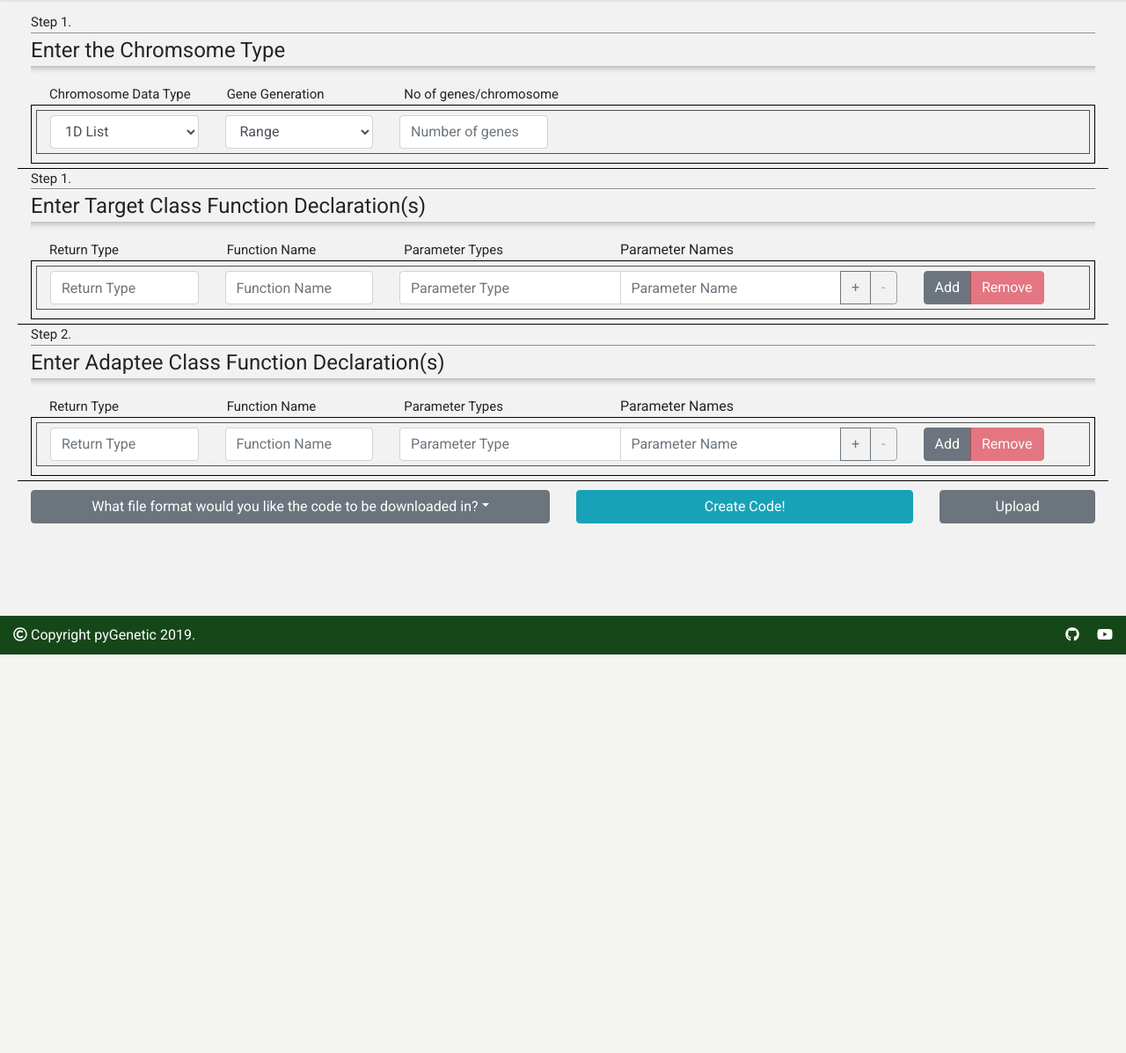
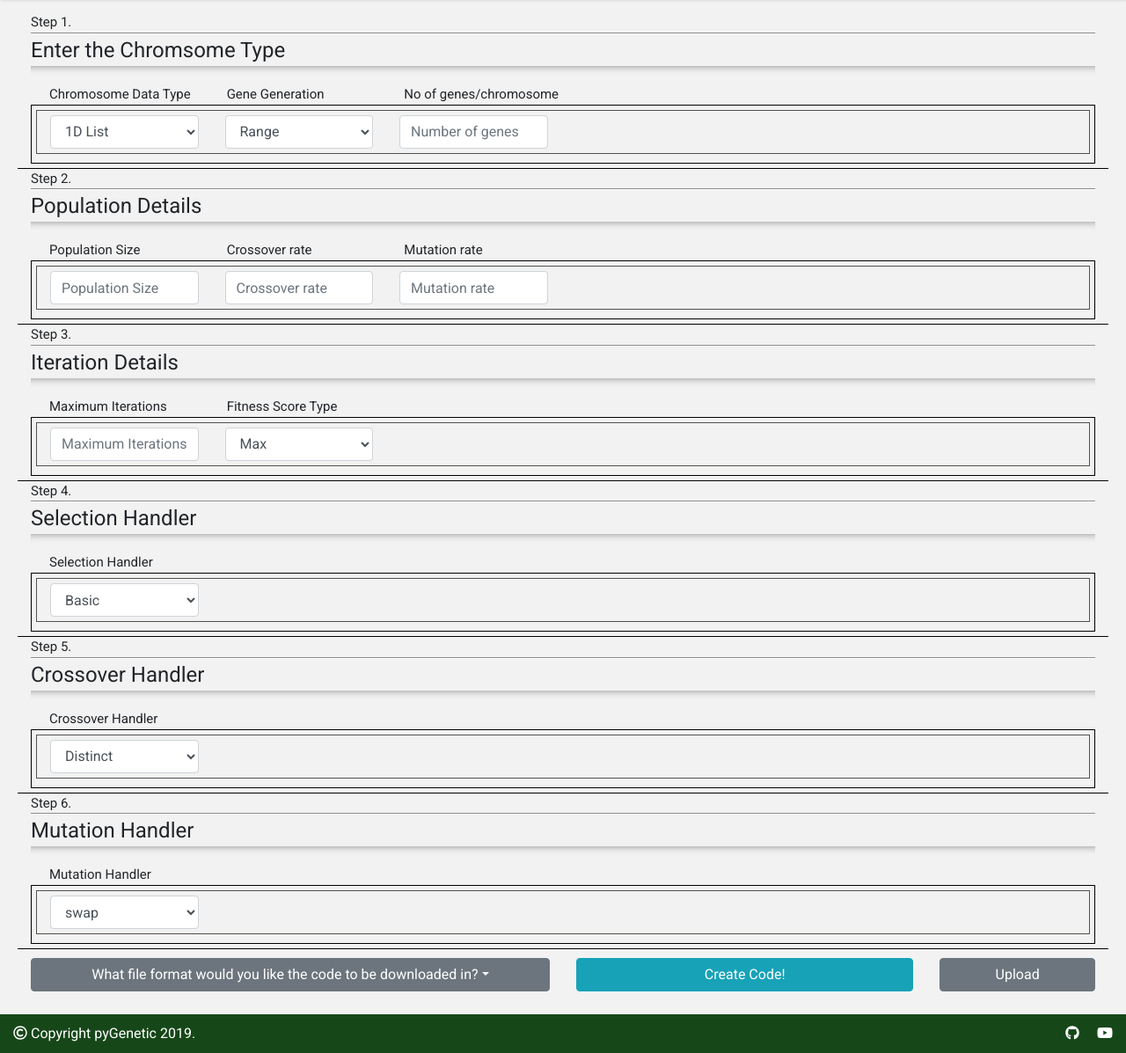
Before and after one commit to dannyi96/pygenetic, a Python web app: template flask/templates/features/ga_online.html in a window 1280 px wide. Shown: the part 56-1253 px from the top of the page at 88% size. Before the commit the page ends 800 px from the top, so only its background shows below. Run offline with Jinja, Linux system fonts and the light colour scheme; the template is opened without the code that fills it, so the values that code supplies are empty; some libraries are stand-ins or nearby versions.

Commit message:
Added fields in UI

```diff
--- a/flask/templates/features/ga_online.html
+++ b/flask/templates/features/ga_online.html
@@ -116,18 +116,19 @@
             </div>
         </div>
     </div>
+
     <div class="row" style="border-bottom: 1px solid black">
         <div class="col-xl-12 col-lg-12 col-md-12 col-12 noPadColumn" id="funcDeclWrapper">
             <div class="container-fluid">
                 <div class="row">
                     <div class="col-xl-12 col-lg-12 col-md-12 col-12" id="stepsRowName">
-                        Step 1.
+                        Step 2.
                     </div>
                 </div>
                 <hr class="fancyHorLine2">
                 <div class="row">
                     <div class="col-xl-12 col-lg-12 col-md-12 col-12" id="stepsRowInfo">
-                        Enter Target Class Function Declaration(s)
+                        Population Details
                     </div>
                 </div>
                 <hr class="fancyHorLine1">
@@ -136,50 +137,87 @@
                         <div class="container-fluid">
                             <div class="row">
                                 <div class="col-xl-2 col-lg-2 col-md-2 col-2">
-                                    <span class="monkeyPatchShiftToRight"> Return Type </span>
+                                    <span class="monkeyPatchShiftToRight"> Population Size </span>
                                 </div>
                                 <div class="col-xl-2 col-lg-2 col-md-2 col-2">
-                                    <span class="monkeyPatchShiftToRight"> Function Name </span>
+                                    <span class="monkeyPatchShiftToRight"> Crossover rate </span>
                                 </div>
-                                <div class="col-xl-2 col-lg-2 col-md-2 col-2">
-                                    <span class="monkeyPatchShiftToRight"> Parameter Types </span>
-                                </div>
-                                <div class="col-xl-6 col-lg-6 col-md-6 col-6">
-                                    <span style="margin-left: 50px;"> Parameter Names </span>
+                                <div class="col-xl-3 col-lg-3 col-md-3 col-3">
+                                    <span class="monkeyPatchShiftToRight"> Mutation rate </span>
                                 </div>
                             </div>
                             <div class="row" id="targetFuncDeclDivRow">
                                 <div class="col-xl-12 col-lg-12 col-md-12 col-12 customBorder funcToDelete noPadColumn">
                                     <div class="container-fluid repeatableTargetFuncDeclList">
                                         <div class="row">
+
                                             <div class="col-xl-2 col-lg-2 col-md-2 col-2">
-                                                <input type="text" class="form-control validName retTypeName" placeholder="Return Type" aria-label="Return Type" aria-describedby="basic-addon3" tabindex="0" data-toggle="popover" data-trigger="manual" data-placement="left" data-content="Invalid Name">
+                                                <input type="text" class="form-control" placeholder="Population Size" aria-label="Parameter Name" aria-describedby="basic-addon2" tabindex='0' data-toggle='popover' data-trigger='manual' data-placement='left' data-content='Invalid Name'>
                                             </div>
 
                                             <div class="col-xl-2 col-lg-2 col-md-2 col-2">
-                                                <input type="text" class="form-control validName funcName" placeholder="Function Name" aria-label="Function Name" aria-describedby="basic-addon4" tabindex='0' data-toggle='popover' data-trigger='manual' data-placement='top' data-content='Invalid Name'>
+                                                <input type="text" class="form-control" placeholder="Crossover rate" aria-label="Parameter Name" aria-describedby="basic-addon2" tabindex='0' data-toggle='popover' data-trigger='manual' data-placement='left' data-content='Invalid Name'>
                                             </div>
 
-                                            <div class="col-xl-6 col-lg-6 col-md-6 col-6 paramDiv">
-                                                <div class="input-group repeatableTargetParamListGroup">
-                                                    <input type="text" class="form-control validName paramType" placeholder="Parameter Type" aria-label="Parameter Type" aria-describedby="basic-addon2" tabindex='0' data-toggle='popover' data-trigger='manual' data-placement='left' data-content='Invalid Name'>
-
-                                                    <input type="text" class="form-control validName paramName" placeholder="Parameter Name" aria-label="Parameter Name" aria-describedby="basic-addon2" tabindex='0' data-toggle='popover' data-trigger='manual' data-placement='left' data-content='Invalid Name'>
-                                                    <div class="input-group-append">
-                                                        <button class="btn btn-outline-secondary addTargetParameterBtn" type="button" data-toggle="tooltip" data-placement="top" title="Add another parameter">+</button>
-                                                        <button class="btn btn-outline-secondary delTargetParameterBtn" type="button" data-toggle="tooltip" data-placement="top" title="Delete this parameter" style="pointer-events: none;" disabled>-</button>
+                                            <div class="col-xl-2 col-lg-2 col-md-2 col-2">
+                                                <input type="text" class="form-control" placeholder="Mutation rate" aria-label="Parameter Name" aria-describedby="basic-addon2" tabindex='0' data-toggle='popover' data-trigger='manual' data-placement='left' data-content='Invalid Name'>
+                                            </div>
+                                        </div>
+                                    </div>
+                                </div>
+                            </div>
+                        </div>
+                    </div>
+                </div>
             </div>
         </div>
     </div>
 
-                                            <div class="col-xl-2 col-lg-2 col-md-2 col-2">
-                                                <div class="btn-toolbar" role="toolbar" aria-label="Toolbar with button groups">
-                                                    <div class="btn-group mr-2" role="group" aria-label="First group">
-                                                        <button class="btn btn-secondary addFuncDeclBtn" type="button" data-toggle="tooltip" data-placement="top" title="Add another function">Add</button>
-                                                        <button class="btn btn-danger delFuncDeclBtn" type="button" data-toggle="tooltip" data-placement="top" title="Delete this function" disabled>Remove</button>
+
+    <div class="row" style="border-bottom: 1px solid black">
+        <div class="col-xl-12 col-lg-12 col-md-12 col-12 noPadColumn" id="funcDeclWrapper">
+            <div class="container-fluid">
+                <div class="row">
+                    <div class="col-xl-12 col-lg-12 col-md-12 col-12" id="stepsRowName">
+                        Step 3.
                     </div>
                 </div>
+                <hr class="fancyHorLine2">
+                <div class="row">
+                    <div class="col-xl-12 col-lg-12 col-md-12 col-12" id="stepsRowInfo">
+                        Iteration Details
                     </div>
+                </div>
+                <hr class="fancyHorLine1">
+                <div class="row" id="targetFuncDeclWrapperRow">
+                    <div class="col-xl-12 col-lg-12 col-md-12 col-12">
+                        <div class="container-fluid">
+                            <div class="row">
+                                <div class="col-xl-2 col-lg-2 col-md-2 col-2">
+                                    <span class="monkeyPatchShiftToRight"> Maximum Iterations </span>
+                                </div>
+                                <div class="col-xl-2 col-lg-2 col-md-2 col-2">
+                                    <span class="monkeyPatchShiftToRight"> Fitness Score Type </span>
+                                </div>
+                            </div>
+                            <div class="row" id="targetFuncDeclDivRow">
+                                <div class="col-xl-12 col-lg-12 col-md-12 col-12 customBorder funcToDelete noPadColumn">
+                                    <div class="container-fluid repeatableTargetFuncDeclList">
+                                        <div class="row">
+
+                                            <div class="col-xl-2 col-lg-2 col-md-2 col-2">
+                                                <input type="text" class="form-control" placeholder="Maximum Iterations" aria-label="Parameter Name" aria-describedby="basic-addon2" tabindex='0' data-toggle='popover' data-trigger='manual' data-placement='left' data-content='Invalid Name'>
+                                            </div>
+
+                                            <div class="col-xl-2 col-lg-2 col-md-2 col-2">
+                                                <select class="form-control">
+                                                    <option value="max">Max</option>
+                                                    <option value="min">Min</option>
+                                                    <option value="equal">Equal</option>
+                                                </select>
+                                            </div>
+
+
                                         </div>
                                     </div>
                                 </div>
@@ -196,62 +234,37 @@
             <div class="container-fluid">
                 <div class="row">
                     <div class="col-xl-12 col-lg-12 col-md-12 col-12" id="stepsRowName">
-                        Step 2.
+                        Step 4.
                     </div>
                 </div>
                 <hr class="fancyHorLine2">
                 <div class="row">
                     <div class="col-xl-12 col-lg-12 col-md-12 col-12" id="stepsRowInfo">
-                        Enter Adaptee Class Function Declaration(s)
+                      Selection Handler
                     </div>
                 </div>
                 <hr class="fancyHorLine1">
-                <div class="row" id="adapteeFuncDeclWrapperRow">
+                <div class="row" id="targetFuncDeclWrapperRow">
                     <div class="col-xl-12 col-lg-12 col-md-12 col-12">
                         <div class="container-fluid">
                             <div class="row">
                                 <div class="col-xl-2 col-lg-2 col-md-2 col-2">
-                                    <span class="monkeyPatchShiftToRight"> Return Type </span>
-                                </div>
-                                <div class="col-xl-2 col-lg-2 col-md-2 col-2">
-                                    <span class="monkeyPatchShiftToRight"> Function Name </span>
-                                </div>
-                                <div class="col-xl-2 col-lg-2 col-md-2 col-2">
-                                    <span class="monkeyPatchShiftToRight"> Parameter Types </span>
-                                </div>
-                                <div class="col-xl-6 col-lg-6 col-md-6 col-6">
-                                    <span style="margin-left: 50px;"> Parameter Names </span>
+                                    <span class="monkeyPatchShiftToRight"> Selection Handler </span>
                                 </div>
                             </div>
-                            <div class="row" id="adapteeFuncDeclDivRow">
+                            <div class="row" id="targetFuncDeclDivRow">
                                 <div class="col-xl-12 col-lg-12 col-md-12 col-12 customBorder funcToDelete noPadColumn">
-                                    <div class="container-fluid repeatableAdapteeFuncDeclList">
+                                    <div class="container-fluid repeatableTargetFuncDeclList">
                                         <div class="row">
                                             <div class="col-xl-2 col-lg-2 col-md-2 col-2">
-                                                <input type="text" class="form-control validName retTypeName" placeholder="Return Type" aria-label="Return Type" aria-describedby="basic-addon3" tabindex="0" data-toggle="popover" data-trigger="manual" data-placement="left" data-content="Invalid Name">
+                                                <select class="form-control">
+                                                    <option value="Basic">Basic</option>
+                                                    <option value="Handler 1">Handler 1</option>
+                                                    <option value="Handler 2">Handler 2</option>
+                                                </select>
                                             </div>
 
-                                            <div class="col-xl-2 col-lg-2 col-md-2 col-2">
-                                                <input type="text" class="form-control validName funcName" placeholder="Function Name" aria-label="Function Name" aria-describedby="basic-addon4" tabindex='0' data-toggle='popover' data-trigger='manual' data-placement='top' data-content='Invalid Name'>
-                                            </div>
 
-                                            <div class="col-xl-6 col-lg-6 col-md-6 col-6 paramDiv">
-                                                <div class="input-group repeatableParamListGroup">
-                                                    <input type="text" class="form-control validName paramType" placeholder="Parameter Type" aria-label="Parameter Type" aria-describedby="basic-addon2" tabindex='0' data-toggle='popover' data-trigger='manual' data-placement='left' data-content='Invalid Name'>
-
-                                                    <input type="text" class="form-control validName paramName" placeholder="Parameter Name" aria-label="Parameter Name" aria-describedby="basic-addon2" tabindex='0' data-toggle='popover' data-trigger='manual' data-placement='left' data-content='Invalid Name'>
-                                                    <div class="input-group-append">
-                                                        <button class="btn btn-outline-secondary addParameterBtn" type="button" data-toggle="tooltip" data-placement="top" title="Add another parameter">+</button>
-                                                        <button class="btn btn-outline-secondary delParameterBtn" type="button" data-toggle="tooltip" data-placement="top" title="Delete this parameter" style="pointer-events: none;" disabled>-</button>
-                                                    </div>
-                                                </div>
-                                            </div>
-
-                                            <div class="col-xl-2 col-lg-2 col-md-2 col-2">
-                                                <div class="btn-toolbar" role="toolbar" aria-label="Toolbar with button groups">
-                                                    <div class="btn-group mr-2" role="group" aria-label="First group">
-                                                        <button class="btn btn-secondary addFuncDeclBtn" type="button" data-toggle="tooltip" data-placement="top" title="Add another function">Add</button>
-                                                        <button class="btn btn-danger delFuncDeclBtn" type="button" data-toggle="tooltip" data-placement="top" title="Delete this function" disabled>Remove</button>
                                         </div>
                                     </div>
                                 </div>
@@ -262,9 +275,107 @@
             </div>
         </div>
     </div>
+
+
+    <div class="row" style="border-bottom: 1px solid black">
+        <div class="col-xl-12 col-lg-12 col-md-12 col-12 noPadColumn" id="funcDeclWrapper">
+            <div class="container-fluid">
+                <div class="row">
+                    <div class="col-xl-12 col-lg-12 col-md-12 col-12" id="stepsRowName">
+                        Step 5.
+                    </div>
+                </div>
+                <hr class="fancyHorLine2">
+                <div class="row">
+                    <div class="col-xl-12 col-lg-12 col-md-12 col-12" id="stepsRowInfo">
+                      Crossover Handler
+                    </div>
+                </div>
+                <hr class="fancyHorLine1">
+                <div class="row" id="targetFuncDeclWrapperRow">
+                    <div class="col-xl-12 col-lg-12 col-md-12 col-12">
+                        <div class="container-fluid">
+                            <div class="row">
+                                <div class="col-xl-2 col-lg-2 col-md-2 col-2">
+                                    <span class="monkeyPatchShiftToRight"> Crossover Handler </span>
+                                </div>
+                            </div>
+                            <div class="row" id="targetFuncDeclDivRow">
+                                <div class="col-xl-12 col-lg-12 col-md-12 col-12 customBorder funcToDelete noPadColumn">
+                                    <div class="container-fluid repeatableTargetFuncDeclList">
+                                        <div class="row">
+
+                                            <div class="col-xl-2 col-lg-2 col-md-2 col-2">
+                                                <select class="form-control">
+                                                    <option value="distinct">Distinct</option>
+                                                    <option value="handler 1">Handler 1</option>
+                                                    <option value="handler 2">Handler 2</option>
+                                                </select>
+                                            </div>
+
+
                                         </div>
                                     </div>
                                 </div>
+                            </div>
+                        </div>
+                    </div>
+                </div>
+            </div>
+        </div>
+    </div>
+
+
+    <div class="row" style="border-bottom: 1px solid black">
+        <div class="col-xl-12 col-lg-12 col-md-12 col-12 noPadColumn" id="funcDeclWrapper">
+            <div class="container-fluid">
+                <div class="row">
+                    <div class="col-xl-12 col-lg-12 col-md-12 col-12" id="stepsRowName">
+                        Step 6.
+                    </div>
+                </div>
+                <hr class="fancyHorLine2">
+                <div class="row">
+                    <div class="col-xl-12 col-lg-12 col-md-12 col-12" id="stepsRowInfo">
+                      Mutation Handler
+                    </div>
+                </div>
+                <hr class="fancyHorLine1">
+                <div class="row" id="targetFuncDeclWrapperRow">
+                    <div class="col-xl-12 col-lg-12 col-md-12 col-12">
+                        <div class="container-fluid">
+                            <div class="row">
+                                <div class="col-xl-2 col-lg-2 col-md-2 col-2">
+                                    <span class="monkeyPatchShiftToRight"> Mutation Handler </span>
+                                </div>
+                            </div>
+                            <div class="row" id="targetFuncDeclDivRow">
+                                <div class="col-xl-12 col-lg-12 col-md-12 col-12 customBorder funcToDelete noPadColumn">
+                                    <div class="container-fluid repeatableTargetFuncDeclList">
+                                        <div class="row">
+
+                                            <div class="col-xl-2 col-lg-2 col-md-2 col-2">
+                                                <select class="form-control">
+                                                    <option value="swap">swap</option>
+                                                    <option value="handler 1">Handler 1</option>
+                                                    <option value="handler 2">Handler 2</option>
+                                                </select>
+                                            </div>
+
+
+                                        </div>
+                                    </div>
+                                </div>
+                            </div>
+                        </div>
+                    </div>
+                </div>
+            </div>
+        </div>
+    </div>
+
+
+
 	{% block buttons %}
 		{{ super() }}
 	{% endblock %}
```
Also changed, not shown: flask/views.py (+0 -20 lines). Lines whose indentation alone changed are shown as unchanged.
